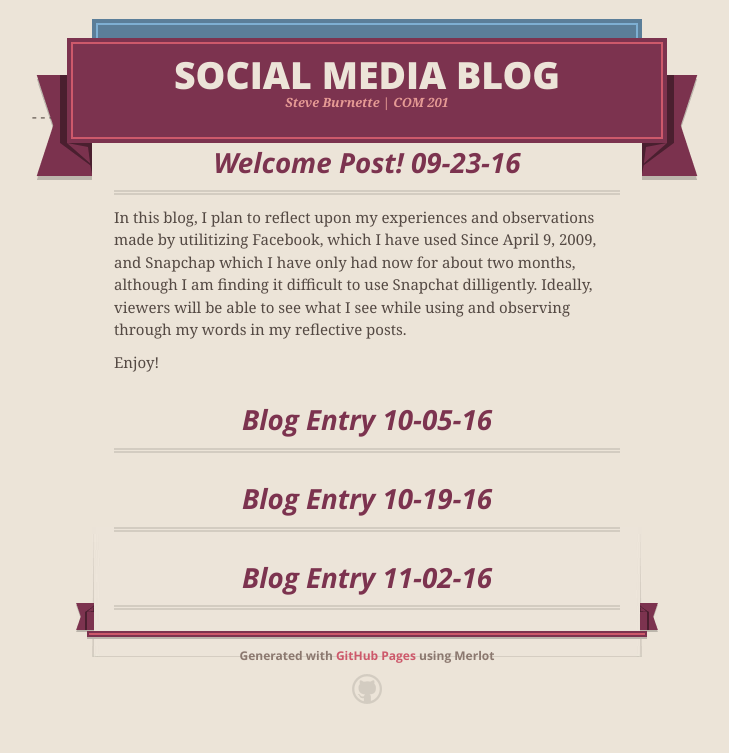
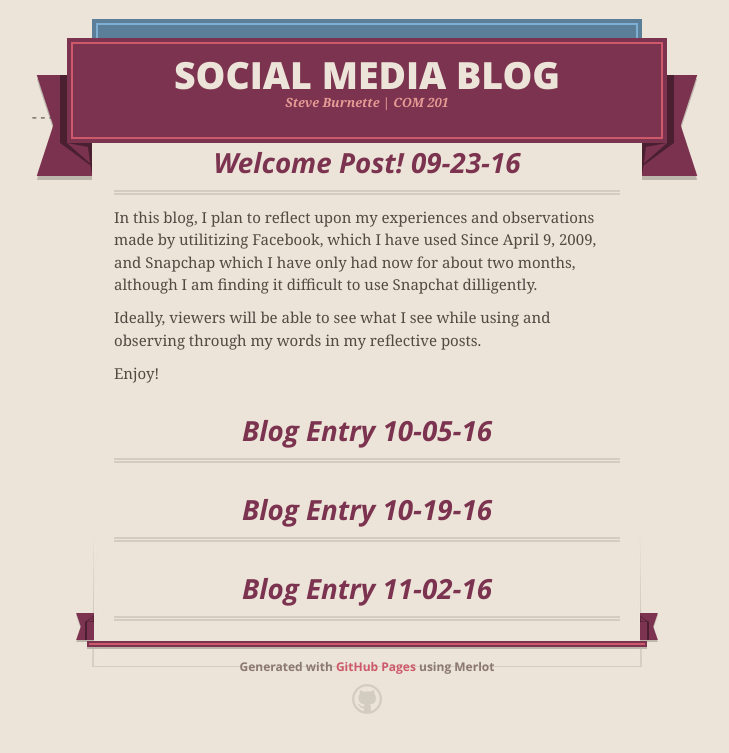
Before and after one commit to sburnet1/Social-Media-Presence-Blog, a Jekyll site: the page index.html, which Jekyll copies as it is, in a window 1280 px wide. Shown: the top 753 px of the page, without its empty margins (273-1002 px from the left). Built offline with Jekyll 4.4.1, drawn with Linux system fonts in a browser that asks for light colours; nearby versions of some CDN libraries.

```diff
--- a/index.html
+++ b/index.html
@@ -50,7 +50,7 @@
         <h3>
 <a id="welcome-post-09-23-16" class="anchor" href="#welcome-post-09-23-16" aria-hidden="true"><span aria-hidden="true" class="octicon octicon-link"></span></a>Welcome Post! 09-23-16</h3>
 <p>In this blog, I plan to reflect upon my experiences and observations made by utilitizing Facebook, which I have used Since April 9, 2009, and Snapchap which I have only had now for about two months, although I am finding it difficult to use Snapchat dilligently.
-Ideally, viewers will be able to see what I see while using and observing through my words in my reflective posts. </p><p>Enjoy!</p>
+        </p><p>Ideally, viewers will be able to see what I see while using and observing through my words in my reflective posts. </p><p>Enjoy!</p>
 <h3>
 <a id="blog-entry-10-05-16" class="anchor" href="#blog-entry-10-05-16" aria-hidden="true"><span aria-hidden="true" class="octicon octicon-link"></span></a>Blog Entry 10-05-16</h3>
 
```
